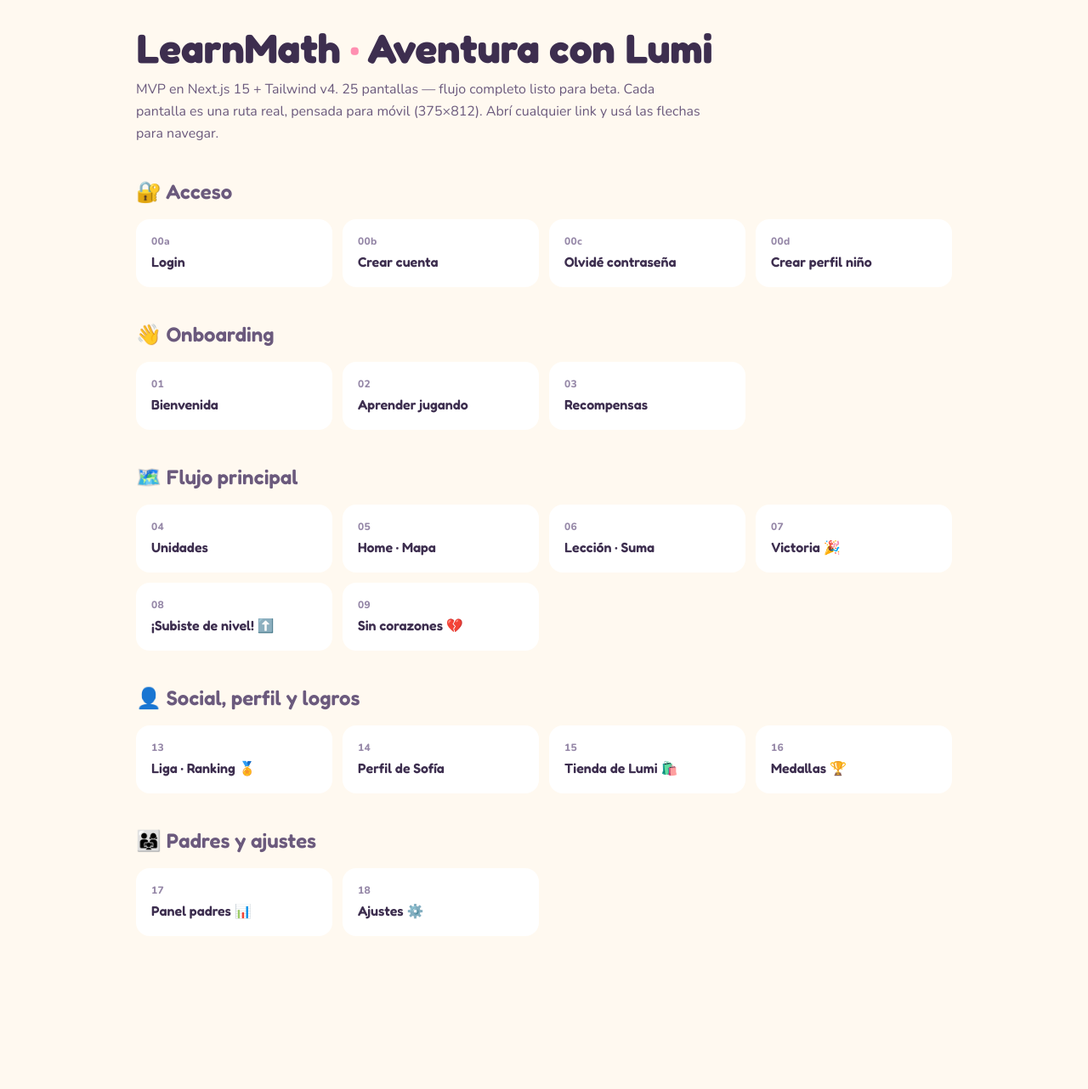
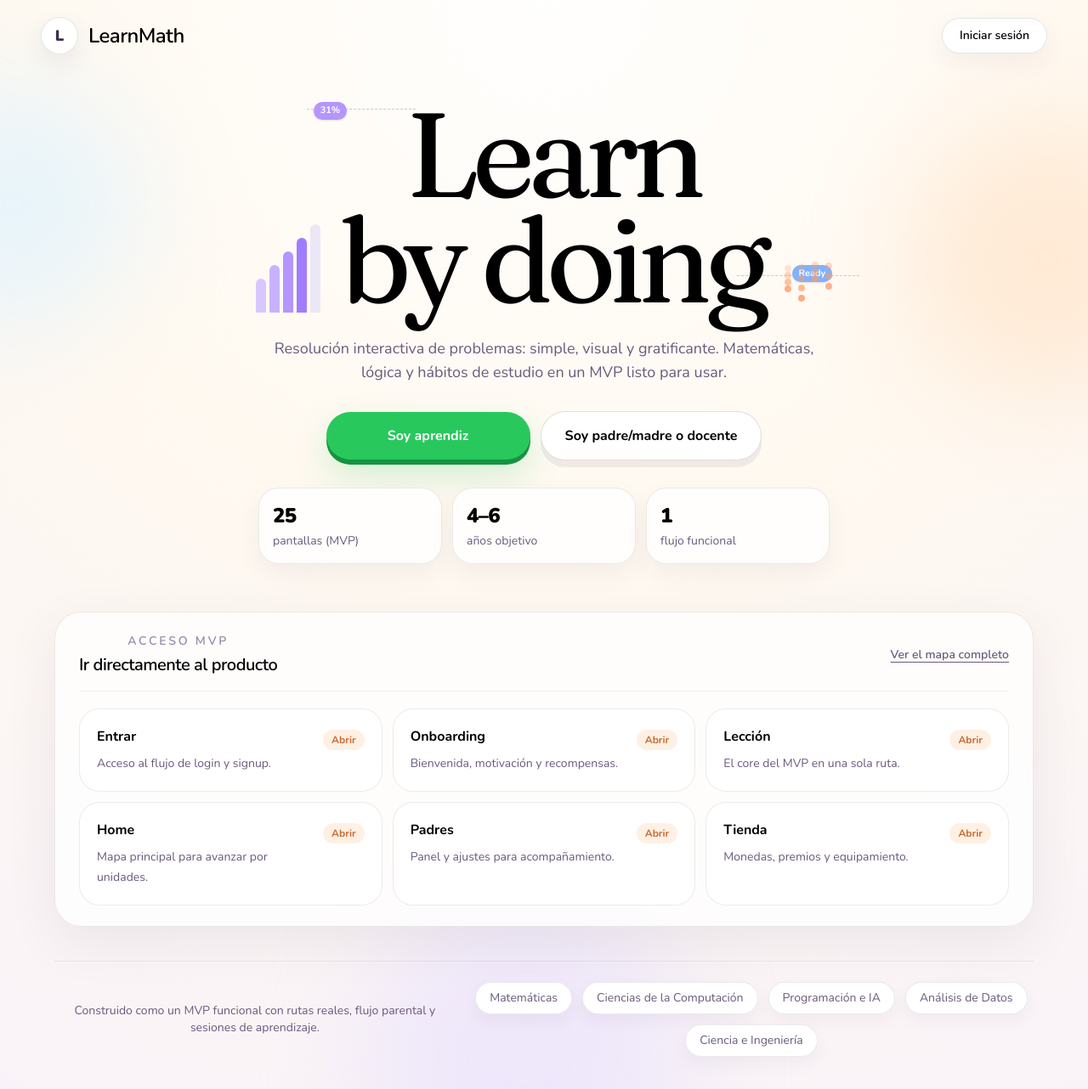
Before and after one commit to Ssmael14/math, a Next.js app: page / in a window 1280 px wide. Shown: the top 1282 px of the page at 85% size. Before the commit the page ends 1174 px from the top, so only its background shows below. Built offline with nearby package versions, Linux system fonts and the light colour scheme.

Commit message:
Landing: hero tipo Brilliant, textos en español, icono Google SVG, auth fixes y endpoint de debug

```diff
--- a/app/globals.css
+++ b/app/globals.css
@@ -22,6 +22,7 @@
   --color-sun-deep: #e8a500;
 
   /* Fuentes */
+  --font-fraunces: var(--font-display);
   --font-fredoka: "Fredoka", system-ui, sans-serif;
   --font-nunito: "Nunito", system-ui, sans-serif;
 
--- a/app/page.tsx
+++ b/app/page.tsx
@@ -1,78 +1,224 @@
 import Link from "next/link";
 
-const screens = [
-  { group: "🔐 Acceso", items: [
-    { num: "00a", label: "Login", href: "/auth/login" },
-    { num: "00b", label: "Crear cuenta", href: "/auth/signup" },
-    { num: "00c", label: "Olvidé contraseña", href: "/auth/forgot" },
-    { num: "00d", label: "Crear perfil niño", href: "/profile/create" },
-  ]},
-  { group: "👋 Onboarding", items: [
-    { num: "01", label: "Bienvenida", href: "/onboarding/1" },
-    { num: "02", label: "Aprender jugando", href: "/onboarding/2" },
-    { num: "03", label: "Recompensas", href: "/onboarding/3" },
-  ]},
-  { group: "🗺️ Flujo principal", items: [
-    { num: "04", label: "Unidades", href: "/units" },
-    { num: "05", label: "Home · Mapa", href: "/home" },
-    { num: "06", label: "Lección · Suma", href: "/lesson" },
-    { num: "07", label: "Victoria 🎉", href: "/victory" },
-    { num: "08", label: "¡Subiste de nivel! ⬆️", href: "/level-up" },
-    { num: "09", label: "Sin corazones 💔", href: "/game-over" },
-  ]},
-  // Las pantallas de "Ejercicios" individuales se eliminaron — todos los tipos
-  // viven ahora dentro del LessonRunner unificado (components/exercises/*).
-  { group: "👤 Social, perfil y logros", items: [
-    { num: "13", label: "Liga · Ranking 🏅", href: "/league" },
-    { num: "14", label: "Perfil de Sofía", href: "/profile" },
-    { num: "15", label: "Tienda de Lumi 🛍️", href: "/shop" },
-    { num: "16", label: "Medallas 🏆", href: "/achievements" },
-  ]},
-  { group: "👨‍👩‍👧 Padres y ajustes", items: [
-    { num: "17", label: "Panel padres 📊", href: "/parental" },
-    { num: "18", label: "Ajustes ⚙️", href: "/settings" },
-  ]},
+const featuredRoutes = [
+  {
+    title: "Entrar",
+    description: "Acceso al flujo de login y signup.",
+    href: "/auth/login",
+  },
+  {
+    title: "Onboarding",
+    description: "Bienvenida, motivación y recompensas.",
+    href: "/onboarding/1",
+  },
+  {
+    title: "Lección",
+    description: "El core del MVP en una sola ruta.",
+    href: "/lesson",
+  },
+  {
+    title: "Home",
+    description: "Mapa principal para avanzar por unidades.",
+    href: "/home",
+  },
+  {
+    title: "Padres",
+    description: "Panel y ajustes para acompañamiento.",
+    href: "/parental",
+  },
+  {
+    title: "Tienda",
+    description: "Monedas, premios y equipamiento.",
+    href: "/shop",
+  },
+];
+
+const quickStats = [
+  { value: "25", label: "pantallas (MVP)" },
+  { value: "4–6", label: "años objetivo" },
+  { value: "1", label: "flujo funcional" },
+];
+
+const categories = [
+  "Matemáticas",
+  "Ciencias de la Computación",
+  "Programación e IA",
+  "Análisis de Datos",
+  "Ciencia e Ingeniería",
 ];
 
 export default function Index() {
   return (
-    <main className="max-w-5xl mx-auto p-8">
-      <header className="mb-10">
-        <h1 className="font-fredoka text-5xl font-bold text-ink">
-          LearnMath <span className="text-pink">·</span> Aventura con Lumi
-        </h1>
-        <p className="mt-3 text-ink-soft max-w-2xl leading-relaxed">
-          MVP en Next.js 15 + Tailwind v4. 25 pantallas — flujo completo listo para beta.
-          Cada pantalla es una ruta real, pensada para móvil (375×812).
-          Abrí cualquier link y usá las flechas para navegar.
-        </p>
-      </header>
+    <main className="relative min-h-screen overflow-hidden bg-[radial-gradient(circle_at_top,_rgba(255,255,255,0.92),_rgba(255,249,240,1)_42%,_rgba(245,238,255,0.6)_100%)]">
+      <div className="pointer-events-none absolute inset-0 overflow-hidden">
+        <div className="absolute left-[-8rem] top-24 h-72 w-72 rounded-full bg-[#dff3ff]/70 blur-3xl" />
+        <div className="absolute right-[-7rem] top-36 h-80 w-80 rounded-full bg-[#ffe6cf]/80 blur-3xl" />
+        <div className="absolute bottom-[-6rem] left-1/3 h-96 w-96 rounded-full bg-[#e4dbff]/50 blur-3xl" />
+      </div>
 
-      {screens.map((section) => (
-        <section key={section.group} className="mb-10">
-          <h2 className="font-fredoka text-2xl font-semibold text-ink-soft mb-4">
-            {section.group}
-          </h2>
-          <ul className="grid grid-cols-2 sm:grid-cols-3 md:grid-cols-4 gap-3">
-            {section.items.map((s) => (
-              <li key={s.num}>
+      <div className="relative mx-auto flex min-h-screen w-full max-w-7xl flex-col px-6 pb-10 pt-5 sm:px-10 lg:px-12">
+        <header className="flex items-center justify-between gap-4">
+          <Link href="/" className="inline-flex items-center gap-3">
+            <span className="flex h-11 w-11 items-center justify-center rounded-full border border-black/10 bg-white text-lg font-black text-ink shadow-[0_12px_30px_rgba(61,46,79,0.08)]">
+              L
+            </span>
+            <span className="text-xl font-semibold tracking-tight text-black sm:text-2xl">
+              LearnMath
+            </span>
+          </Link>
+
+          <Link
+            href="/auth/login"
+            className="rounded-full border border-black/10 bg-white px-5 py-2.5 text-sm font-semibold text-black shadow-[0_10px_30px_rgba(61,46,79,0.06)] transition-transform hover:-translate-y-0.5"
+          >
+            Iniciar sesión
+          </Link>
+        </header>
+
+        <section className="grid flex-1 place-items-center py-10 lg:py-14">
+          <div className="w-full max-w-6xl text-center">
+            <div className="mx-auto mb-7 flex max-w-4xl items-end justify-center gap-3 sm:gap-6">
+              <div className="hidden items-end gap-1 sm:flex">
+                <span className="h-10 w-3 rounded-t-md bg-[#d8c7ff]" />
+                <span className="h-14 w-3 rounded-t-md bg-[#cab1ff]" />
+                <span className="h-18 w-3 rounded-t-md bg-[#b595ff]" />
+                <span className="h-22 w-3 rounded-t-md bg-[#a07dff]" />
+                <span className="h-26 w-3 rounded-t-md bg-[#ece7f7]" />
+              </div>
+
+              <div className="relative">
+                <div className="absolute -left-10 top-2 hidden h-px w-32 border-t border-dashed border-black/20 sm:block" />
+                <div className="absolute -left-8 top-0 hidden rounded-full bg-[#b595ff] px-2 py-0.5 text-[11px] font-bold text-white shadow-sm sm:block">
+                  31%
+                </div>
+                <h1 className="font-fraunces max-w-5xl text-balance text-[clamp(3.4rem,11vw,8.8rem)] leading-[0.88] tracking-[-0.06em] text-black">
+                  Learn
+                  <br />
+                  by doing
+                </h1>
+              </div>
+
+              <div className="relative hidden items-end sm:flex">
+                <div className="absolute -right-8 top-3 hidden h-px w-36 border-t border-dashed border-black/20 lg:block" />
+                <div className="absolute right-0 top-0 hidden rounded-full bg-[#7fb2ff] px-2 py-0.5 text-[11px] font-bold text-white shadow-sm lg:block">
+                  Ready
+                </div>
+                <div className="grid grid-cols-4 gap-2 opacity-90">
+                  {Array.from({ length: 14 }).map((_, index) => (
+                    <span
+                      key={index}
+                      className="h-2 w-2 rounded-full bg-[#ff9b6a]"
+                      style={{
+                        opacity: 0.28 + index * 0.05,
+                        transform: `translateY(${index % 2 === 0 ? index * -2 : index * -1}px)`,
+                      }}
+                    />
+                  ))}
+                </div>
+              </div>
+            </div>
+
+            <div className="mx-auto max-w-2xl">
+              <p className="text-pretty text-base leading-7 text-ink-soft sm:text-lg">
+                Resolución interactiva de problemas: simple, visual y gratificante.
+                Matemáticas, lógica y hábitos de estudio en un MVP listo para usar.
+              </p>
+
+              <div className="mt-8 flex flex-col items-center justify-center gap-3 sm:flex-row">
                 <Link
-                  href={s.href}
-                  className="btn-chunky block bg-white rounded-2xl p-4 border-2 border-white hover:border-pink transition-colors"
-                  style={{ boxShadow: "var(--shadow-chunky)" }}
+                  href="/auth/signup"
+                  className="inline-flex min-w-[240px] items-center justify-center rounded-full bg-[#28c85d] px-7 py-4 text-base font-bold text-white shadow-[0_6px_0_#169342,0_18px_40px_rgba(40,200,93,0.22)] transition-transform hover:-translate-y-0.5"
                 >
-                  <div className="text-xs font-extrabold text-ink-mute tracking-wide">
-                    {s.num}
+                  Soy aprendiz
+                </Link>
+                <Link
+                  href="/parental"
+                  className="inline-flex min-w-[240px] items-center justify-center rounded-full border border-black/12 bg-white px-7 py-4 text-base font-bold text-black shadow-[0_8px_0_rgba(61,46,79,0.08)] transition-transform hover:-translate-y-0.5"
+                >
+                  Soy padre/madre o docente
+                </Link>
+              </div>
+
+              <div className="mt-8 grid gap-3 sm:grid-cols-3">
+                {quickStats.map((stat) => (
+                  <div
+                    key={stat.label}
+                    className="rounded-3xl border border-black/8 bg-white/80 px-4 py-4 text-left shadow-[0_12px_30px_rgba(61,46,79,0.06)] backdrop-blur"
+                  >
+                    <div className="text-2xl font-black tracking-tight text-black">
+                      {stat.value}
+                    </div>
+                    <div className="mt-1 text-sm font-medium text-ink-soft">
+                      {stat.label}
+                    </div>
                   </div>
-                  <div className="font-fredoka font-semibold text-ink mt-1">
-                    {s.label}
-                  </div>
+                ))}
+              </div>
+            </div>
+
+            <div className="mt-14 rounded-[2rem] border border-black/8 bg-white/75 px-5 py-6 shadow-[0_18px_60px_rgba(61,46,79,0.08)] backdrop-blur sm:px-7">
+              <div className="flex flex-wrap items-center justify-between gap-3 border-b border-black/6 pb-4">
+                <div>
+                  <p className="text-sm font-semibold uppercase tracking-[0.2em] text-ink-mute">
+                    Acceso MVP
+                  </p>
+                  <h2 className="mt-1 text-xl font-semibold tracking-tight text-black">
+                    Ir directamente al producto
+                  </h2>
+                </div>
+                <Link
+                  href="/home"
+                  className="text-sm font-semibold text-ink-soft underline underline-offset-4"
+                >
+                  Ver el mapa completo
                 </Link>
-              </li>
-            ))}
-          </ul>
+              </div>
+
+              <div className="mt-5 grid gap-3 sm:grid-cols-2 xl:grid-cols-3">
+                {featuredRoutes.map((route) => (
+                  <Link
+                    key={route.href}
+                    href={route.href}
+                    className="group rounded-3xl border border-black/8 bg-white px-5 py-5 text-left transition-transform hover:-translate-y-1 hover:border-black/15"
+                    style={{ boxShadow: "var(--shadow-chunky)" }}
+                  >
+                    <div className="flex items-start justify-between gap-4">
+                      <div>
+                        <div className="text-base font-bold text-black">
+                          {route.title}
+                        </div>
+                        <p className="mt-2 text-sm leading-6 text-ink-soft">
+                          {route.description}
+                        </p>
+                      </div>
+                      <span className="mt-1 rounded-full bg-[#fff0e4] px-2.5 py-1 text-xs font-bold text-[#c96a33] transition-colors group-hover:bg-[#ffe3c9]">
+                        Abrir
+                      </span>
+                    </div>
+                  </Link>
+                ))}
+              </div>
+            </div>
+
+            <footer className="mt-10 flex flex-col items-center gap-4 border-t border-black/6 pt-6 text-sm text-ink-soft lg:flex-row lg:justify-between">
+              <p>
+                Construido como un MVP funcional con rutas reales, flujo parental y
+                sesiones de aprendizaje.
+              </p>
+              <div className="flex flex-wrap justify-center gap-3">
+                {categories.map((category) => (
+                  <span
+                    key={category}
+                    className="rounded-full border border-black/8 bg-white px-4 py-2 font-medium text-ink-soft shadow-[0_8px_20px_rgba(61,46,79,0.05)]"
+                  >
+                    {category}
+                  </span>
+                ))}
+              </div>
+            </footer>
+          </div>
         </section>
-      ))}
+      </div>
     </main>
   );
 }
```
Also changed, not shown: app/auth/login/page.tsx (+80 -26 lines), app/layout.tsx (+12 -3 lines).
